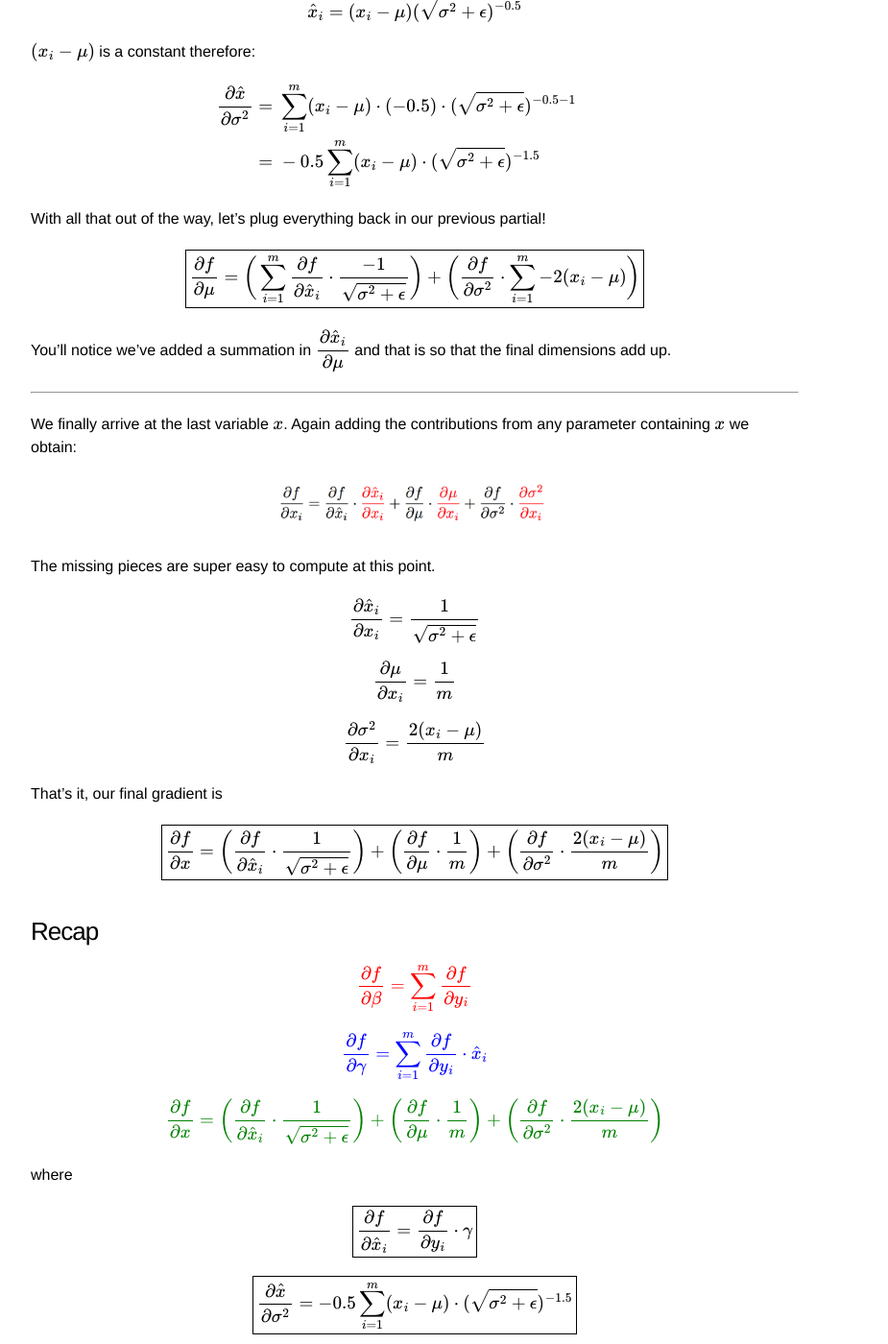
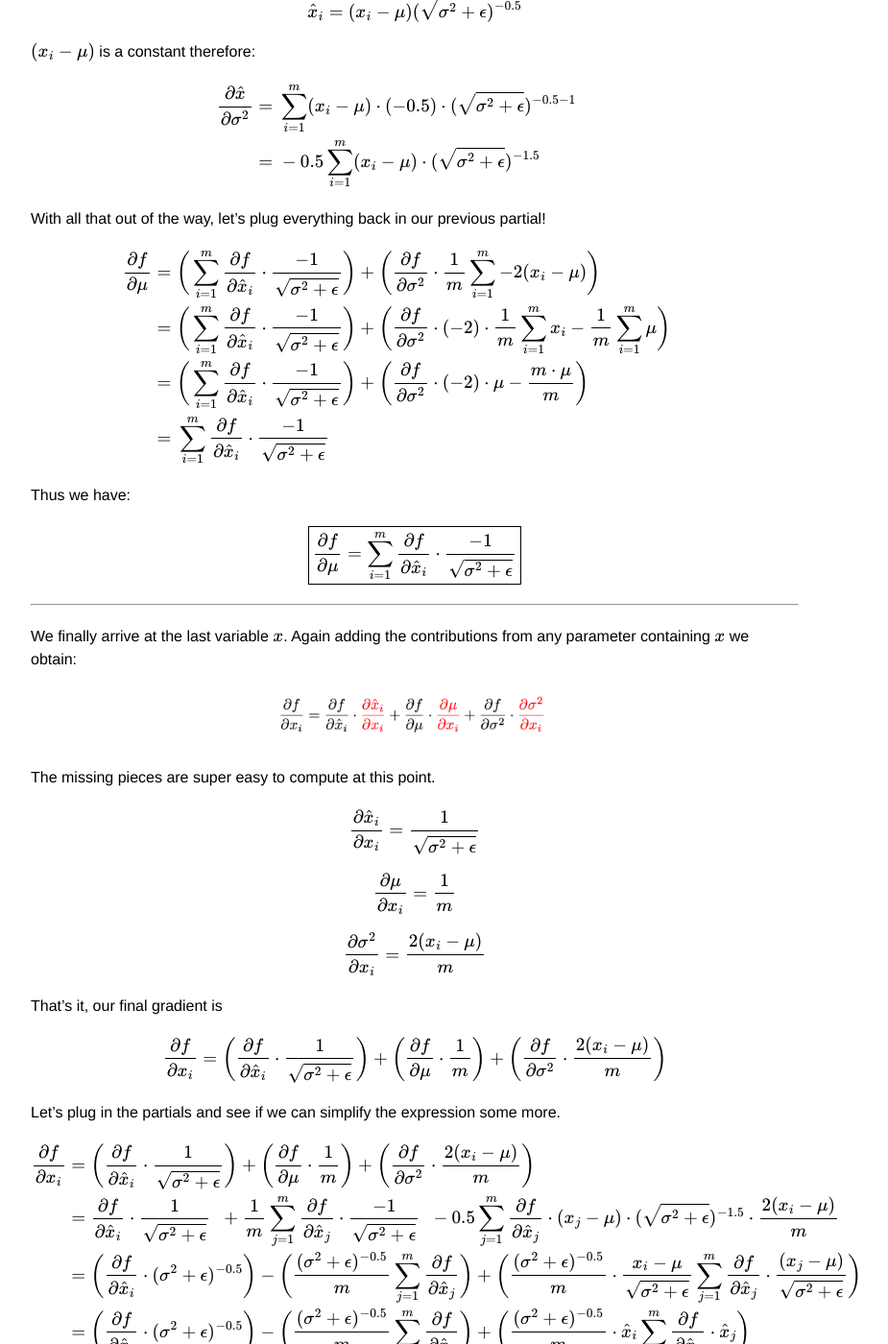
Before and after one commit to WangcsShuai/kevinzakka.github.io, a Jekyll site: the page built from _posts/2016-09-14-batch_normalization.markdown, in a window 1280 px wide and 1400 px high, scrolled down 4504 px. Shown: the whole window at 96% size, without its empty margins (208-1133 px from the left). Built offline with Jekyll 4.4.1, drawn with Linux system fonts in a browser that asks for light colours; formulas are drawn with MathJax 3; comment, search, counter and statistics services are not loaded; some of the changed text lies outside the part shown.

Commit message:
Update 2016-09-14-batch_normalization.markdown

````diff
--- a/_posts/2016-09-14-batch_normalization.markdown
+++ b/_posts/2016-09-14-batch_normalization.markdown
@@ -174,10 +174,17 @@ $$
 With all that out of the way, let's plug everything back in our previous partial!
 
 $$
-\boxed{\frac{\partial f}{\partial \mu} = \bigg(\sum\limits_{i=1}^m  \frac{\partial f}{\partial \hat{x}_i} \cdot \frac{-1}{\sqrt{\sigma^2 + \epsilon}} \bigg) + \bigg( \frac{\partial f}{\partial \sigma^2} \cdot \sum\limits_{i=1}^m -2(x_i - \mu)   \bigg)}
+\begin{eqnarray}
+\frac{\partial f}{\partial \mu} &=& \bigg(\sum\limits_{i=1}^m  \frac{\partial f}{\partial \hat{x}_i} \cdot \frac{-1}{\sqrt{\sigma^2 + \epsilon}} \bigg) + \bigg( \frac{\partial f}{\partial \sigma^2} \cdot \frac{1}{m} \sum\limits_{i=1}^m -2(x_i - \mu)   \bigg) \qquad \\
+&=& \bigg(\sum\limits_{i=1}^m  \frac{\partial f}{\partial \hat{x}_i} \cdot \frac{-1}{\sqrt{\sigma^2 + \epsilon}} \bigg) + \bigg( \frac{\partial f}{\partial \sigma^2} \cdot (-2) \cdot \frac{1}{m} \sum\limits_{i=1}^m x_i - \frac{1}{m} \sum\limits_{i=1}^m \mu   \bigg) \qquad \\
+&=& \bigg(\sum\limits_{i=1}^m  \frac{\partial f}{\partial \hat{x}_i} \cdot \frac{-1}{\sqrt{\sigma^2 + \epsilon}} \bigg) + \bigg( \frac{\partial f}{\partial \sigma^2} \cdot (-2) \cdot \mu - \frac{m \cdot \mu}{m} \bigg) \qquad \\
+&=& \sum\limits_{i=1}^m  \frac{\partial f}{\partial \hat{x}_i} \cdot \frac{-1}{\sqrt{\sigma^2 + \epsilon}} \qquad \\
+\end{eqnarray}
 $$
 
-You'll notice we've added a summation in $$\dfrac{\partial \hat{x}_i}{\partial \mu}$$ and that is so that the final dimensions add up.
+Thus we have:
+
+$$\boxed{\frac{\partial f}{\partial \mu} = \sum\limits_{i=1}^m  \frac{\partial f}{\partial \hat{x}_i} \cdot \frac{-1}{\sqrt{\sigma^2 + \epsilon}}}$$
 
 ---
 
@@ -198,39 +205,45 @@ $$\dfrac{\partial \sigma^2}{\partial x_i} = \dfrac{2(x_i - \mu)}{m}$$
 That's it, our final gradient is
 
 $$
-\boxed{\frac{\partial f}{\partial x} = \bigg(\frac{\partial f}{\partial \hat{x}_i} \cdot \dfrac{1}{\sqrt{\sigma^2 + \epsilon}}\bigg) + \bigg(\frac{\partial f}{\partial \mu} \cdot \dfrac{1}{m}\bigg) + \bigg(\frac{\partial f}{\partial \sigma^2} \cdot \dfrac{2(x_i - \mu)}{m}\bigg)}$$
+\frac{\partial f}{\partial x_i} = \bigg(\frac{\partial f}{\partial \hat{x}_i} \cdot \dfrac{1}{\sqrt{\sigma^2 + \epsilon}}\bigg) + \bigg(\frac{\partial f}{\partial \mu} \cdot \dfrac{1}{m}\bigg) + \bigg(\frac{\partial f}{\partial \sigma^2} \cdot \dfrac{2(x_i - \mu)}{m}\bigg)
+$$
+
+Let's plug in the partials and see if we can simplify the expression some more.
+
+$$
+\begin{eqnarray}
+\frac{\partial f}{\partial x_i} &=& \bigg(\frac{\partial f}{\partial \hat{x}_i} \cdot \dfrac{1}{\sqrt{\sigma^2 + \epsilon}}\bigg) + \bigg(\frac{\partial f}{\partial \mu} \cdot \dfrac{1}{m}\bigg) + \bigg(\frac{\partial f}{\partial \sigma^2} \cdot \dfrac{2(x_i - \mu)}{m}\bigg) \qquad \\
+&=& \frac{\partial f}{\partial \hat{x}_i} \cdot \dfrac{1}{\sqrt{\sigma^2 + \epsilon}} \ \ + \frac{1}{m} \sum\limits_{j=1}^m  \frac{\partial f}{\partial \hat{x}_j} \cdot \frac{-1}{\sqrt{\sigma^2 + \epsilon}} \ \ - 0.5 \sum\limits_{j=1}^m \frac{\partial f}{\partial \hat{x}_j} \cdot (x_j - \mu) \cdot (\sqrt{\sigma^2 + \epsilon})^{-1.5} \cdot \dfrac{2(x_i - \mu)}{m} \qquad \\
+&=& \bigg(\frac{\partial f}{\partial \hat{x}_i} \cdot (\sigma^2 + \epsilon)^{-0.5} \bigg) - \bigg(\frac{(\sigma^2 + \epsilon)^{-0.5}}{m} \sum\limits_{j=1}^m  \frac{\partial f}{\partial \hat{x}_j} \bigg) + \bigg(\frac{(\sigma^2 + \epsilon)^{-0.5}}{m} \cdot \frac{x_i - \mu}{\sqrt{\sigma^2 + \epsilon}} \sum\limits_{j=1}^m \frac{\partial f}{\partial \hat{x}_j} \cdot \frac{(x_j - \mu)}{\sqrt{\sigma^2 + \epsilon}} \bigg )\qquad \\
+&=& \bigg(\frac{\partial f}{\partial \hat{x}_i} \cdot (\sigma^2 + \epsilon)^{-0.5} \bigg) - \bigg(\frac{(\sigma^2 + \epsilon)^{-0.5}}{m} \sum\limits_{j=1}^m  \frac{\partial f}{\partial \hat{x}_j} \bigg) + \bigg(\frac{(\sigma^2 + \epsilon)^{-0.5}}{m} \cdot \hat{x}_i \sum\limits_{j=1}^m \frac{\partial f}{\partial \hat{x}_j} \cdot \hat{x}_j \bigg )\qquad \\
+\end{eqnarray}
+$$
+
+Finally, we factorize by the `sigma + epsilon` factor and obtain:
+
+$$
+\boxed{\frac{\partial f}{\partial x_i} = \frac{(\sigma^2 + \epsilon)^{-0.5}}{m} \bigg [\color{red}{m \frac{\partial f}{\partial \hat{x}_i}} - \color{blue}{\sum\limits_{j=1}^m  \frac{\partial f}{\partial \hat{x}_j}} - \color{green}{\hat{x}_i \sum\limits_{j=1}^m \frac{\partial f}{\partial \hat{x}_j} \cdot \hat{x}_j}\bigg ]}
+$$
 
 ### Recap
-
 $$
 \color{red}{\frac{\partial f}{\partial \beta} = \sum\limits_{i=1}^m \frac{\partial f}{\partial y_i}}
 $$
+
 
 $$
 \color{blue}{\frac{\partial f}{\partial \gamma} = \sum\limits_{i=1}^m \frac{\partial f}{\partial y_i} \cdot \hat{x}_i}
 $$
 
 $$
-\color{green}{\frac{\partial f}{\partial x} = \bigg(\frac{\partial f}{\partial \hat{x}_i} \cdot \dfrac{1}{\sqrt{\sigma^2 + \epsilon}}\bigg) + \bigg(\frac{\partial f}{\partial \mu} \cdot \dfrac{1}{m}\bigg) + \bigg(\frac{\partial f}{\partial \sigma^2} \cdot \dfrac{2(x_i - \mu)}{m}\bigg)}
+\color{green}{\frac{\partial f}{\partial x_i} = \frac{(\sigma^2 + \epsilon)^{-0.5}}{m} \bigg [m \frac{\partial f}{\partial \hat{x}_i} - \sum\limits_{j=1}^m  \frac{\partial f}{\partial \hat{x}_j} - \hat{x}_i \sum\limits_{j=1}^m \frac{\partial f}{\partial \hat{x}_j} \cdot \hat{x}_j\bigg ]}
 $$
-
-where
-
-$$
-\boxed{\dfrac{\partial f}{\partial \hat{x}_i} = \dfrac{\partial f}{\partial y_i} \cdot \gamma}
-$$
-
-$$
-\boxed{\dfrac{\partial \hat{x}}{\partial \sigma^2} = -0.5 \sum\limits_{i=1}^m (x_i - \mu) \cdot (\sqrt{\sigma^2 + \epsilon})^{-1.5}}
-$$
-
-$$
-\boxed{\dfrac{\partial f}{\partial \mu} = \bigg(\sum\limits_{i=1}^m \dfrac{\partial f}{\partial \hat{x}_i} \cdot \dfrac{-1}{\sqrt{\sigma^2 + \epsilon}} \bigg) + \bigg( \dfrac{\partial f}{\partial \sigma^2} \cdot \sum\limits_{i=1}^m -2(x_i - \mu)   \bigg)}
-$$
+with
+$\boxed{\dfrac{\partial f}{\partial \hat{x}_i} = \dfrac{\partial f}{\partial y_i} \cdot \gamma}$
 
 ### Python Implementation
 
-Here's an example implementation using the equations we derived. I guess `dx` fits in an 80 character if you break it down like I did 😉
+Here's an example implementation using the equations we derived. `dx` is 88 characters long. I'm still wondering how the course instructors were able to write it in 80, maybe shorter variable names?
 
 ```python
 def batchnorm_backward(dout, cache):
@@ -240,15 +253,9 @@ def batchnorm_backward(dout, cache):
 
 	# intermediate partial derivatives
 	dxhat = dout * gamma
-	dvar = np.sum((dxhat * x_mu * (-0.5) * (inv_var)**3), axis=0)
-	dmu = (np.sum((dxhat * -inv_var), axis=0)) + (dvar * (-2.0 / N) *
-	 		np.sum(x_mu, axis=0))
-	dx1 = dxhat * inv_var
-	dx2 = dvar * (2.0 / N) * x_mu
-	dx3 = (1.0 / N) * dmu
 
 	# final partial derivatives
-	dx = dx1 + dx2 + dx3
+	dx = (1. / N) * inv_var * (N*dxhat - np.sum(dxhat, axis=0) - x_hat*np.sum(dxhat*x_hat, axis=0))
 	dbeta = np.sum(dout, axis=0)
 	dgamma = np.sum(x_hat*dout, axis=0)
 
````
